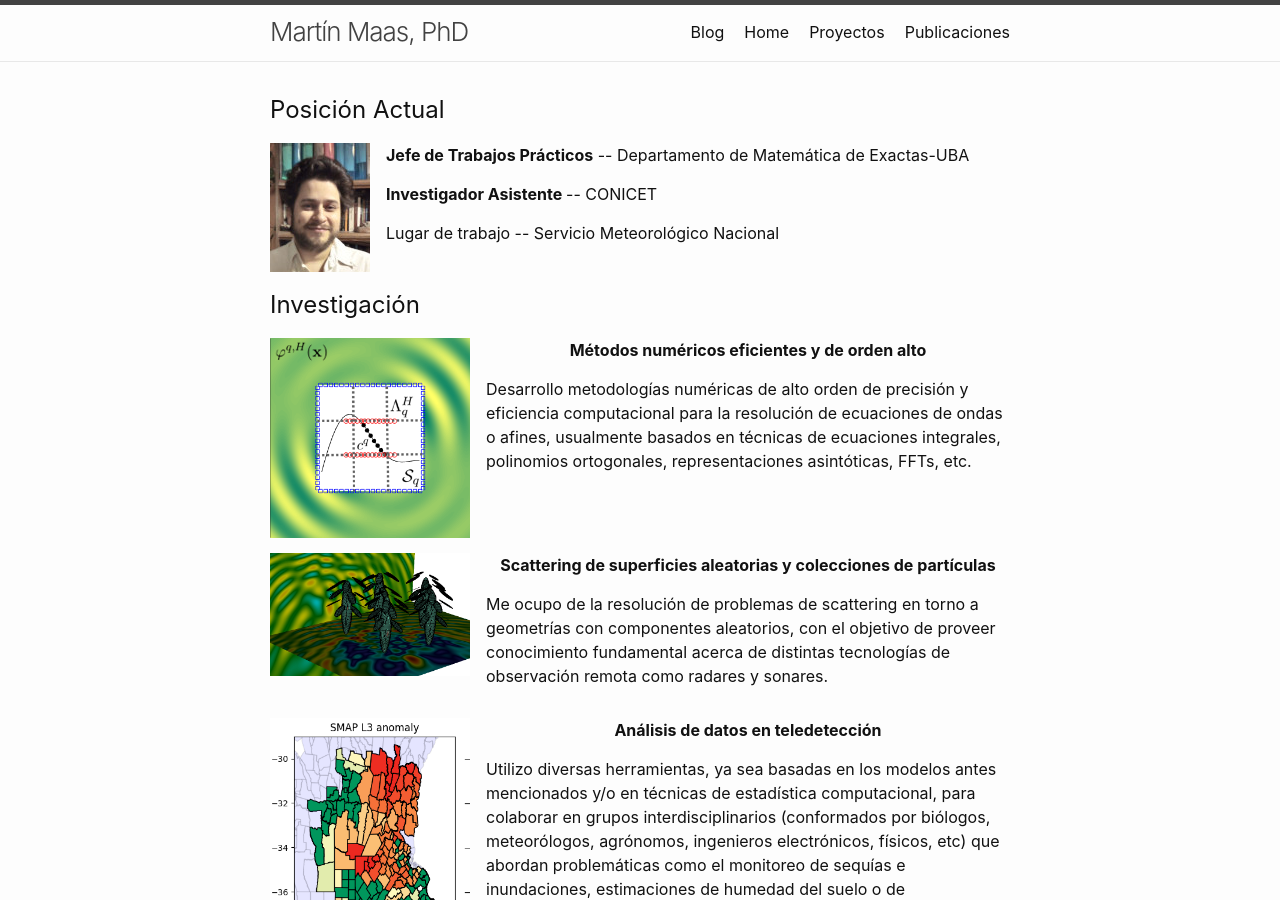
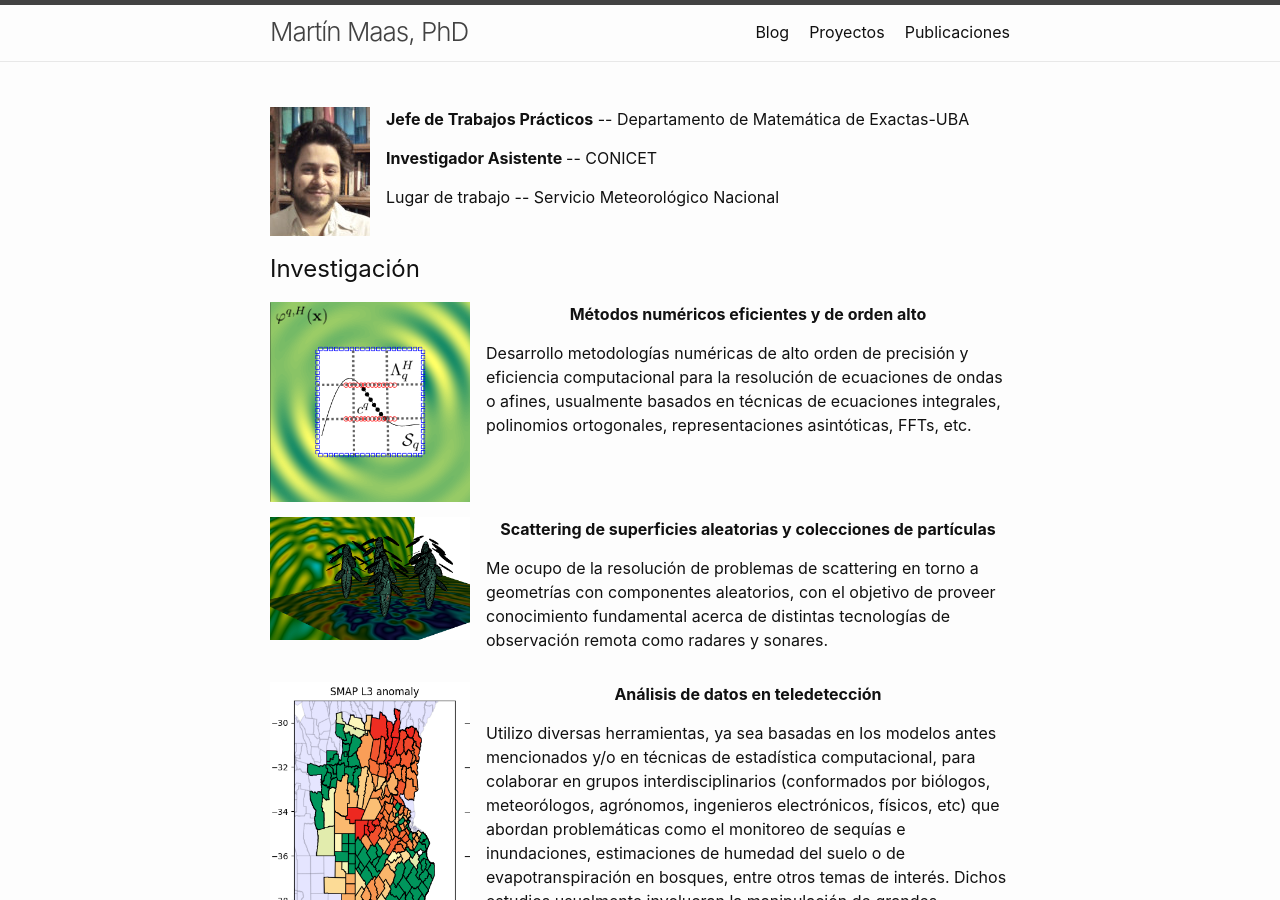
Before and after one commit to mdmaas/mdmaas.github.io, a Jekyll site: the page built from index.md, in a window 1280 px wide and 900 px high. Built offline with Jekyll 4.4.1, drawn with Linux system fonts in a browser that asks for light colours.

Commit message:
remove title from index.md

```diff
--- a/index.md
+++ b/index.md
@@ -3,10 +3,8 @@
 # To modify the layout, see https://jekyllrb.com/docs/themes/#overriding-theme-defaults
 
 layout: home
-title: Home
 ---
 
-## Posición Actual
 <img src="images/face2020.jpeg" width=100 height=auto align=center style="float:left; margin-right: 16px;">
 <p><b>Jefe de Trabajos Prácticos</b> -- Departamento de Matemática de Exactas-UBA</p>
 <p> <b>Investigador Asistente </b> -- CONICET </p>
```
